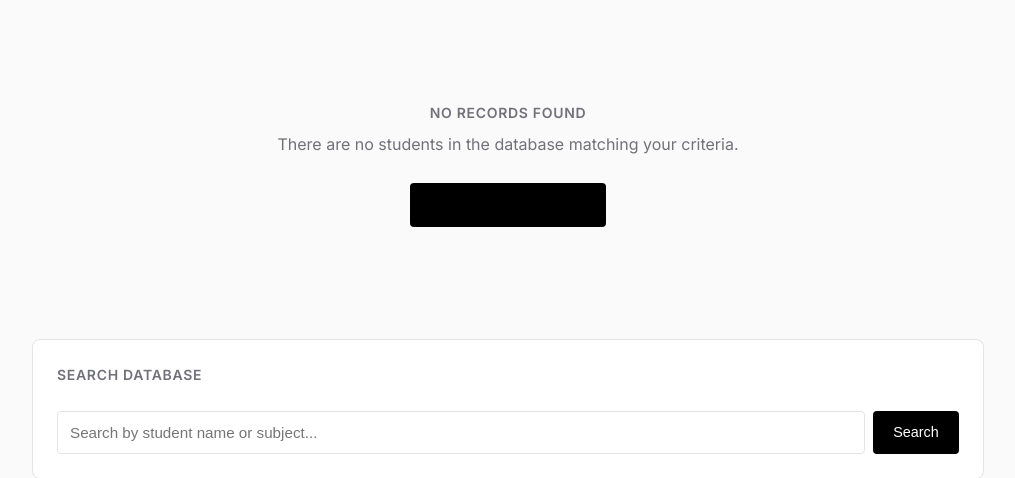
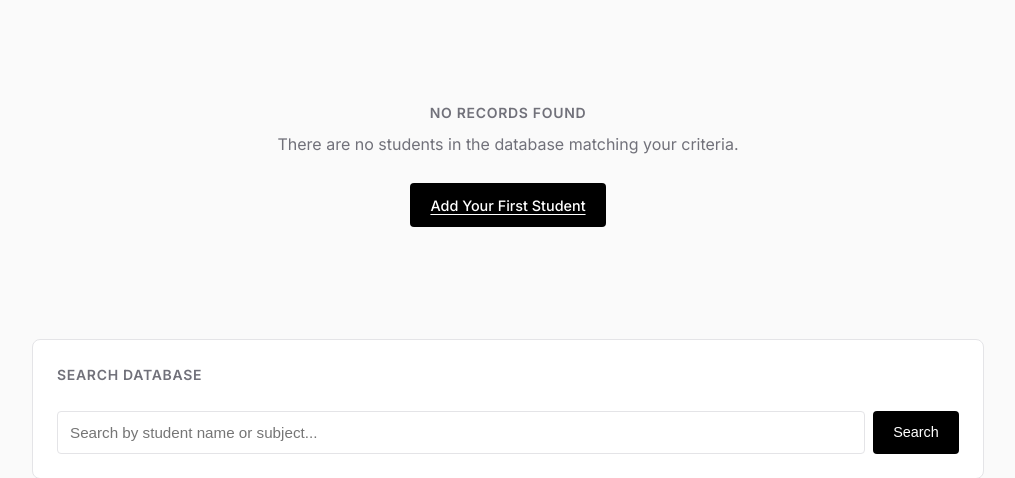
Before and after one commit to VanshUKnow/Student_Manager, a Flask app: page / in a window 1280 px wide. Shown: the part 232-710 px from the top of the page, without its empty margins (132-1147 px from the left). Run offline with Flask 3, Linux system fonts and the light colour scheme.

Commit message:
Change link color in no-data class to white

```diff
--- a/static/style.css
+++ b/static/style.css
@@ -426,7 +426,7 @@ h3 {
 }
 
 .no-data a {
-    color: var(--color-black);
+    color: var(--color-white);
     text-decoration: underline;
     text-underline-offset: 3px;
 }
```
